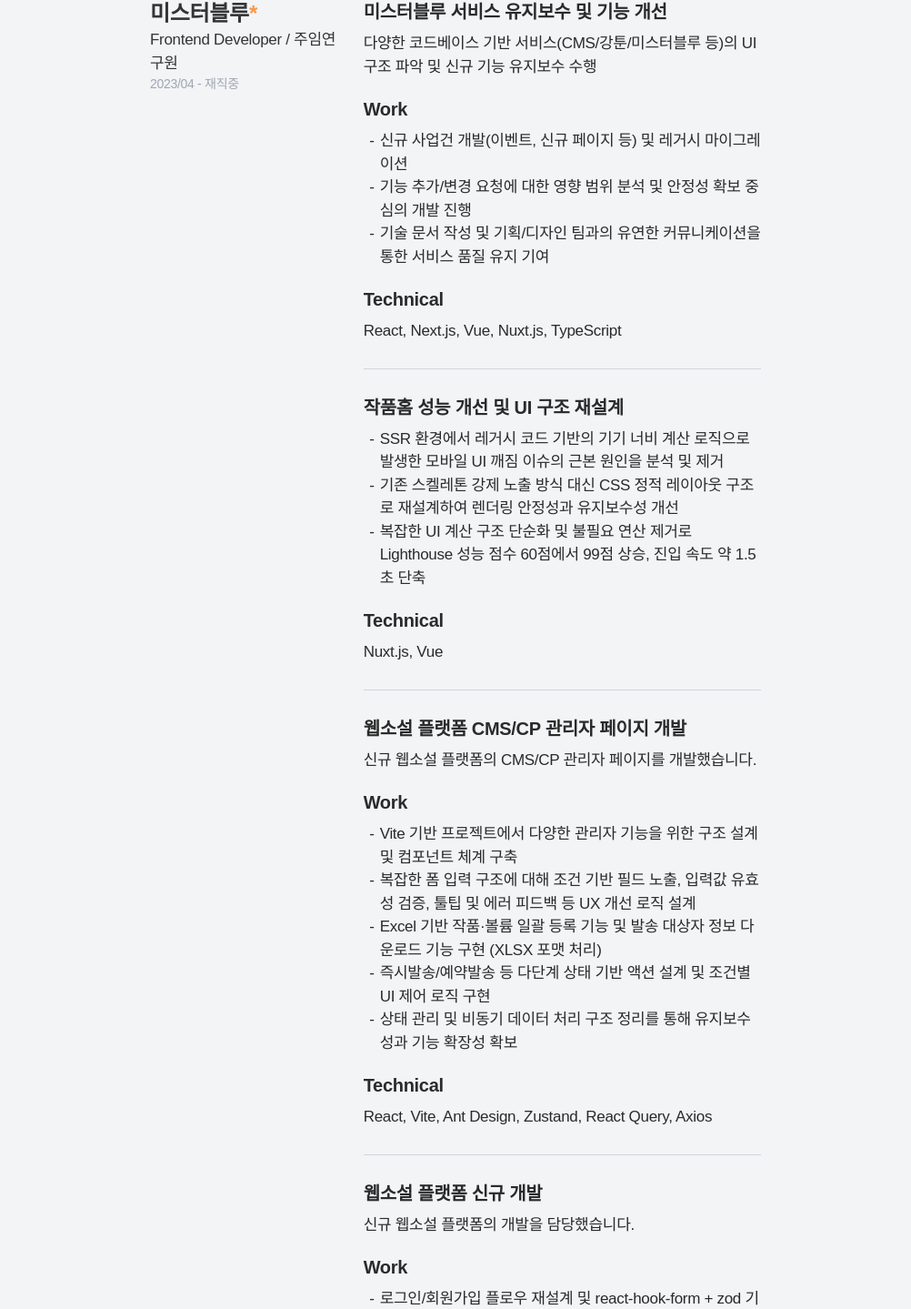
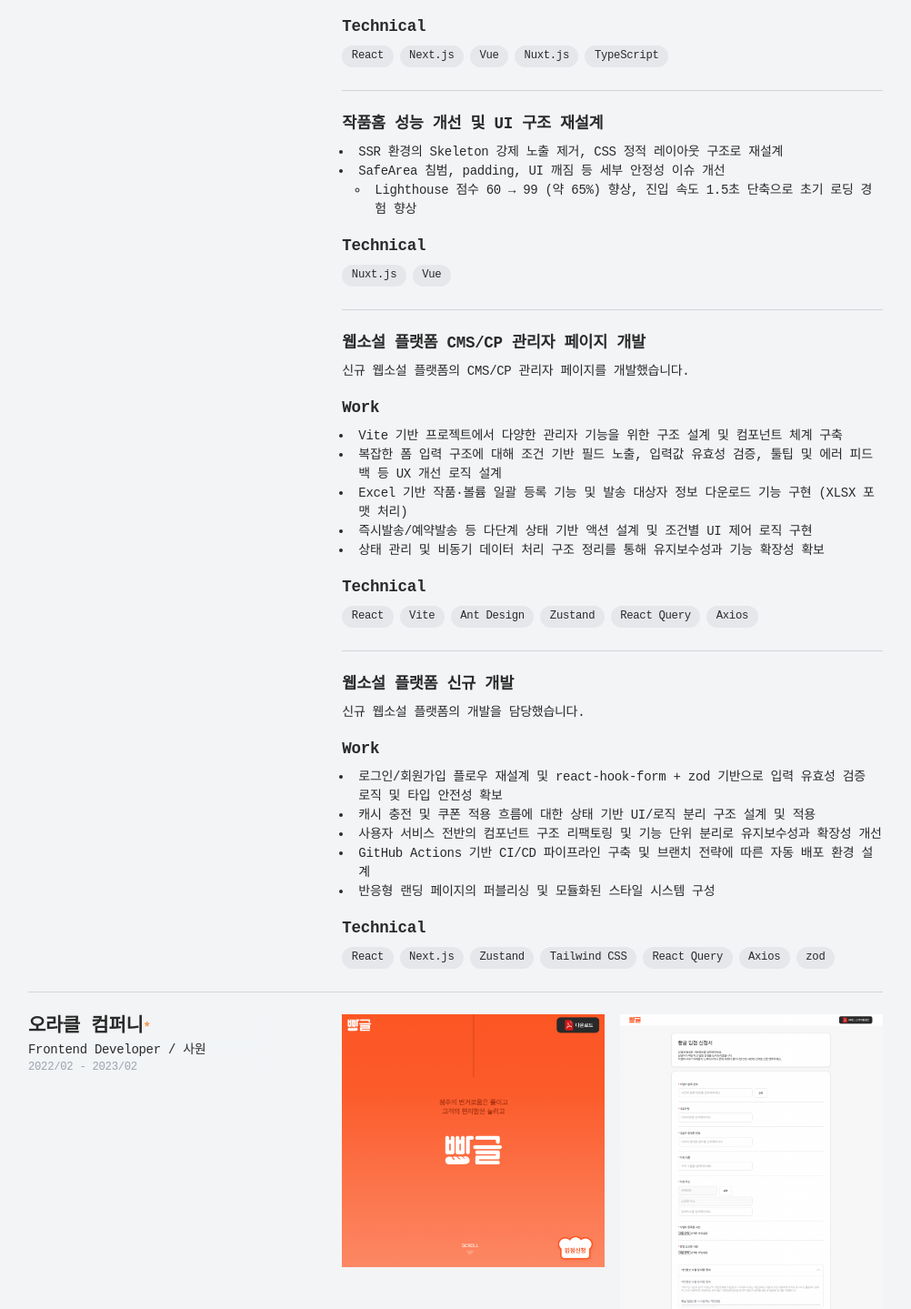
Before and after one commit to mirro97/my-page, a Next.js app: page / in a window 1280 px wide. Shown: the part 751-2190 px from the top of the page at 91% size, without its empty margins (139-1141 px from the left). Built offline with nearby package versions, Linux system fonts and the light colour scheme.

Commit message:
[update] 내용 업데이트 및 UI 개선

```diff
--- a/src/app/layout.tsx
+++ b/src/app/layout.tsx
@@ -3,13 +3,13 @@
 import "@/styles/globals.css";
 
 export const metadata = {
-  title: "Next.js",
-  description: "Generated by Next.js",
+  title: "Resume 강수정",
+  description: "4년차 프론트엔드 개발자 강수정입니다 🦊",
 };
 
 export default function RootLayout({ children }: { children: ReactNode }) {
   return (
-    <html lang="en">
+    <html lang="ko">
       <body>
         <Layout>{children}</Layout>
       </body>
--- a/src/app/page.tsx
+++ b/src/app/page.tsx
@@ -6,6 +6,7 @@
 import BottomSection from "@/components/Layout/BottomSection";
 import TopSection from "@/components/Layout/TopSection";
 import Text from "@/components/Text";
+import ChipList from "@/components/Text/Chip";
 import LinkText from "@/components/Text/LinkText";
 import SubHeader from "@/components/Text/SubHeader";
 import TopHeader from "@/components/Text/TopHeader";
@@ -53,21 +54,22 @@
             <ContentBox>
               <TextBox title="미스터블루 서비스 유지보수 및 기능 개선">
                 <p>
-                  다양한 코드베이스 기반 서비스(CMS/강툰/미스터블루 등)의 UI 구조 파악 및 신규 기능
-                  유지보수 수행
+                  다양한 코드베이스 기반 서비스(CMS/강툰/미스터블루 등)의 유지보수 및 신규 기능 개발
                 </p>
               </TextBox>
               <TextBox title="Work">
                 <TextList
                   list={[
-                    "신규 사업건 개발(이벤트, 신규 페이지 등) 및 레거시 마이그레이션",
-                    "기능 추가/변경 요청에 대한 영향 범위 분석 및 안정성 확보 중심의 개발 진행",
-                    "기술 문서 작성 및 기획/디자인 팀과의 유연한 커뮤니케이션을 통한 서비스 품질 유지 기여",
+                    "Nuxt/Next 기반 미스터블루 서비스(CMS/강툰/미스터블루) 유지보수 및 신규 기능 개발",
+                    ">정기배포 다수 참여 및 hotfix 이슈 대응으로 서비스 안정성 확보",
+                    ">Next.js 기반 출석체크 이벤트 개발, 모바일·PC·앱 연동 이벤트 시스템 구축",
+                    ">공통 컴포넌트(Checkbox, Dropdown, Pagination 등) 설계 및 Storybook 문서화",
+                    "신규 웹소설 서비스(운영/CMS/ADMIN) 기획 참여 및 개발",
                   ]}
                 />
               </TextBox>
               <TextBox title="Technical">
-                <p> React, Next.js, Vue, Nuxt.js, TypeScript</p>
+                <ChipList list={["React", "Next.js", "Vue", "Nuxt.js", "TypeScript"]} />
               </TextBox>
             </ContentBox>
             {/* 미스터블루 2 */}
@@ -75,14 +77,14 @@
               <TextBox title="작품홈 성능 개선 및 UI 구조 재설계">
                 <TextList
                   list={[
-                    "SSR 환경에서 레거시 코드 기반의 기기 너비 계산 로직으로 발생한 모바일 UI 깨짐 이슈의 근본 원인을 분석 및 제거",
-                    "기존 스켈레톤 강제 노출 방식 대신 CSS 정적 레이아웃 구조로 재설계하여 렌더링 안정성과 유지보수성 개선",
-                    "복잡한 UI 계산 구조 단순화 및 불필요 연산 제거로 Lighthouse 성능 점수 60점에서  99점 상승, 진입 속도 약 1.5초 단축",
+                    "SSR 환경의 Skeleton 강제 노출 제거, CSS 정적 레이아웃 구조로 재설계",
+                    "SafeArea 침범, padding, UI 깨짐 등 세부 안정성 이슈 개선",
+                    ">Lighthouse 점수 60 → 99 (약 65%) 향상, 진입 속도 1.5초 단축으로 초기 로딩 경험 향상",
                   ]}
                 />
               </TextBox>
               <TextBox title="Technical">
-                <p>Nuxt.js, Vue</p>
+                <ChipList list={["Nuxt.js", "Vue"]} />
               </TextBox>
             </ContentBox>
             {/* 미스터블루 3 */}
@@ -102,7 +104,9 @@
                 />
               </TextBox>
               <TextBox title="Technical">
-                <p>React, Vite, Ant Design, Zustand, React Query, Axios</p>
+                <ChipList
+                  list={["React", "Vite", "Ant Design", "Zustand", "React Query", "Axios"]}
+                />
               </TextBox>
             </ContentBox>
             {/* 미스터블루 4 */}
@@ -122,7 +126,17 @@
                 />
               </TextBox>
               <TextBox title="Technical">
-                <p> React, Next.js, Zustand, Tailwind CSS, React Query, Axios, zod</p>
+                <ChipList
+                  list={[
+                    "React",
+                    "Next.js",
+                    "Zustand",
+                    "Tailwind CSS",
+                    "React Query",
+                    "Axios",
+                    "zod",
+                  ]}
+                />
               </TextBox>
             </ContentBox>
           </div>
@@ -171,7 +185,7 @@
                 />
               </TextBox>
               <TextBox title="Technical">
-                <p> React, Next.js, Firebase, styled-components, Axios</p>
+                <ChipList list={["React", "Next.js", "Firebase", "styled-components", "Axios"]} />
               </TextBox>
             </ContentBox>
 
@@ -206,7 +220,16 @@
                 />
               </TextBox>
               <TextBox title="Technical">
-                <p>React, Next.js, Redux, react-query, Firebase, styled-components</p>
+                <ChipList
+                  list={[
+                    "React",
+                    "Next.js",
+                    "Redux",
+                    "react-query",
+                    "Firebase",
+                    "styled-components",
+                  ]}
+                />
               </TextBox>
 
               <TextBox title="Portfolio">
@@ -237,7 +260,7 @@
                 />
               </TextBox>
               <TextBox title="Technical">
-                <p>React, Next.js, Redux, styled-components</p>
+                <ChipList list={["React", "Next.js", "Redux", "styled-components"]} />
               </TextBox>
               <TextBox title="Portfolio">
                 해당 프로젝트는{" "}
@@ -273,7 +296,7 @@
                 />
               </TextBox>
               <TextBox title="Technical">
-                <p>Vue.js, JavaScript, Thymeleaf, Spring</p>
+                <ChipList list={["Vue.js", "JavaScript", "Thymeleaf", "Spring"]} />
               </TextBox>
             </ContentBox>
 
@@ -295,7 +318,7 @@
                 />
               </TextBox>
               <TextBox title="Technical">
-                <p>Vue.js, Nuxt.js, JavaScript, Vuex</p>
+                <ChipList list={["Vue.js", "Nuxt.js", "JavaScript", "Vuex"]} />
               </TextBox>
             </ContentBox>
           </div>
@@ -347,7 +370,17 @@
               </Text>
             </TextBox>
             <TextBox title="Technical">
-              <p>React, Vite, React-Query, Recoil, Tailwind, TypeScript, Firebase</p>
+              <ChipList
+                list={[
+                  "React",
+                  "Vite",
+                  "React-Query",
+                  "Recoil",
+                  "Tailwind",
+                  "TypeScript",
+                  "Firebase",
+                ]}
+              />
             </TextBox>
           </ContentBox>
         </TwoSeperatedBox>
@@ -392,7 +425,7 @@
               </Text>
             </TextBox>
             <TextBox title="Technical">
-              <p>React</p>
+              <ChipList list={["React"]} />
             </TextBox>
           </ContentBox>
         </TwoSeperatedBox>
@@ -425,7 +458,7 @@
             </TextBox>
 
             <TextBox title="Technical">
-              <p>Vue</p>
+              <ChipList list={["Vue"]} />
             </TextBox>
           </ContentBox>
         </TwoSeperatedBox>
@@ -438,19 +471,23 @@
           <Text size="xl" isBold>
             Github
           </Text>
-          <p className="mb-7"> https://github.com/mirro97</p>
+          <LinkText className="mb-7" href="https://github.com/mirro97">
+            https://github.com/mirro97
+          </LinkText>
         </TwoSeperatedBox>
         <TwoSeperatedBox>
           <Text size="xl" isBold>
             Blog
           </Text>
-          <p className="mb-7">https://nychicken.tistory.com/</p>
+          <LinkText className="mb-7" href="https://nychicken.tistory.com/">
+            https://nychicken.tistory.com/
+          </LinkText>
         </TwoSeperatedBox>
         <TwoSeperatedBox>
           <Text size="xl" isBold>
             Email
           </Text>
-          <p className="mb-7">mirro97@naver.com</p>
+          <p>mirro97@naver.com</p>
         </TwoSeperatedBox>
       </BasicBox>
 
--- a/src/components/Box/StickyBox.tsx
+++ b/src/components/Box/StickyBox.tsx
@@ -10,7 +10,7 @@
 
 export default function StickyBox({ title, hasTitlePoint, content, subContent }: IProps) {
   return (
-    <div className="mb-10 sticky top-4 h-fit shadow-sm rounded-[16px] bg-white sm:p-0 p-6 sm:bg-opacity-0 sm:top-2/4 sm:shadow-none opacity-95">
+    <div className="glass-card mb-10 sticky top-4 h-fit p-6 sm:p-0 sm:border-none sm:bg-opacity-0 sm:top-[10%] sm:shadow-none sm:bg-transparent sm:overflow-visible sm:rounded-none">
       <Text size="2xl" isBold>
         {title}
         {hasTitlePoint && <Point>*</Point>}
--- a/src/components/Box/TwoSeperatedBox.tsx
+++ b/src/components/Box/TwoSeperatedBox.tsx
@@ -5,7 +5,7 @@
 }
 export default function TwoSeperatedBox({ children }: IProps) {
   return (
-    <div className="grid sm:grid-cols-2-section sm:gap-[16px] grid-cols-none border-b-1 border-solid border-b-gray-300 last:border-b-0 mb-7">
+    <div className="grid sm:grid-cols-2-section sm:gap-[48px] grid-cols-none border-b-1 border-solid border-b-gray-300 last:border-b-0 mb-7">
       {children}
     </div>
   );
--- a/src/components/Layout/BottomSection.tsx
+++ b/src/components/Layout/BottomSection.tsx
@@ -6,8 +6,8 @@
 
 export default function BottomSection({ children }: ContainerProps) {
   return (
-    <footer className="py-14 text-center">
-      <div className="rounded-3xl py-10 bg-orange-100 text-orange-400">{children}</div>
+    <footer className="py-14  text-center">
+      <div className="rounded-3xl py-10 px-2 bg-orange-100 text-orange-400">{children}</div>
     </footer>
   );
 }
--- a/src/components/Layout/Layout.tsx
+++ b/src/components/Layout/Layout.tsx
@@ -6,7 +6,7 @@
 
 export default function Layout({ children }: ContainerProps) {
   return (
-    <div className="mx-auto max-w-screen-md flex justify-center flex-col px-6 sm:px-6 md:px-7">
+    <div className="mx-auto max-w-screen-lg flex justify-center flex-col px-6 sm:px-6 md:px-7">
       {children}
     </div>
   );
--- /dev/null
+++ b/src/components/Text/Chip.tsx
@@ -0,0 +1,21 @@
+const Chip = ({ text }: { text: string }) => {
+  return (
+    <span className="inline-block text-sm bg-gray-200 rounded-full px-3 py-1 hover:text-orange-400 transition-colors duration-300 ease-in-out">
+      {text}
+    </span>
+  );
+};
+
+interface IProps {
+  list: string[];
+}
+
+export default function ChipList({ list }: IProps) {
+  return (
+    <div className="flex flex-wrap gap-2">
+      {list.map((text) => (
+        <Chip key={text} text={text} />
+      ))}
+    </div>
+  );
+}
--- a/src/components/Text/TopHeader.tsx
+++ b/src/components/Text/TopHeader.tsx
@@ -11,7 +11,7 @@
       <Text size="3xl" isPoint>
         &#123;
       </Text>
-      <p className="ml-[24px] break-keep">{children}</p>
+      <p className="ml-[24px] break-keep text-3xl">{children}</p>
       <Text size="3xl" isPoint>
         &#123;
       </Text>
--- a/src/components/TextList.tsx
+++ b/src/components/TextList.tsx
@@ -3,13 +3,39 @@
 }
 
 export default function TextList({ list }: IProps) {
+  const getItemConfig = (text: string) => {
+    if (text.startsWith(">>")) {
+      return {
+        content: text.slice(2).trim(),
+        listStyle: "list-[square]",
+        marginLeft: "ml-[48px]",
+      };
+    }
+    if (text.startsWith(">")) {
+      return {
+        content: text.slice(1).trim(),
+        listStyle: "list-[circle]",
+        marginLeft: "ml-[30px]",
+      };
+    }
+    return {
+      content: text,
+      listStyle: "list-disc",
+      marginLeft: "ml-[12px]",
+    };
+  };
+
   return (
-    <ul className="list-outside">
-      {list.map((el, index) => (
-        <li key={index} className="list-['-'] pl-[6px] ml-[12px]">
-          {el}
-        </li>
-      ))}
+    <ul className="list-disc">
+      {list.map((el, index) => {
+        const { content, listStyle, marginLeft } = getItemConfig(el);
+
+        return (
+          <li key={`${el}-${index}`} className={`${listStyle} ${marginLeft} text-[14px] pl-[6px]`}>
+            {content}
+          </li>
+        );
+      })}
     </ul>
   );
 }
--- a/src/styles/globals.css
+++ b/src/styles/globals.css
@@ -3,26 +3,24 @@
 @tailwind utilities;
 
 @import url("https://cdn.jsdelivr.net/gh/orioncactus/pretendard@v1.3.6/dist/web/static/pretendard-dynamic-subset.css");
-@import url("https://cdn.jsdelivr.net/npm/galmuri@latest/dist/galmuri.css");
-@font-face {
-  font-family: "Tenada";
-  src: url("https://cdn.jsdelivr.net/gh/projectnoonnu/noonfonts_2210-2@1.0/Tenada.woff2")
-    format("woff2");
-  font-weight: normal;
-  font-style: normal;
-}
-@font-face {
-  font-family: "GmarketSansMedium";
-  src: url("https://cdn.jsdelivr.net/gh/projectnoonnu/noonfonts_2001@1.1/GmarketSansMedium.woff")
-    format("woff");
-  font-weight: normal;
-  font-style: normal;
-}
+@import url("https://fonts.googleapis.com/css2?family=JetBrains+Mono:ital,wght@0,100..800;1,100..800&display=swap");
 
 @layer components {
   .type-label {
     border-radius: 23px;
     color: #fff;
+  }
+
+  .glass-card {
+    background: rgba(255, 255, 255, 0.24);
+    backdrop-filter: blur(20px);
+    -webkit-backdrop-filter: blur(20px);
+    border-radius: 28px;
+    border: 1px solid rgba(255, 255, 255, 0.3);
+    box-shadow: 0 8px 32px rgba(0, 0, 0, 0.1), inset 0 1px 0 rgba(255, 255, 255, 0.5),
+      inset 0 -1px 0 rgba(255, 255, 255, 0.1), inset 0 0 60px 30px rgba(255, 255, 255, 0.03);
+    position: relative;
+    overflow: hidden;
   }
 }
 
@@ -31,6 +29,7 @@
   padding: 0;
   border: 0;
   box-sizing: border-box;
+  font-size: 14px;
 }
 
 html,
@@ -42,7 +41,7 @@
 }
 
 body {
-  font-family: "Pretendard", "Apple SD Gothic Neo", sans-serif;
+  font-family: "JetBrains Mono", monospace, "Pretendard", "Apple SD Gothic Neo", sans-serif;
   letter-spacing: -0.3px;
   font-size: 17px;
   color: #2a2a2a;
@@ -55,7 +54,7 @@
 ul,
 ol,
 li {
-  list-style: none;
+  /* list-style: none; */
 }
 
 a,
```
Also changed, not shown: src/components/Text/LinkText.tsx (+8 -2 lines), 1 other file (tests, documents, lock files or other folders).
